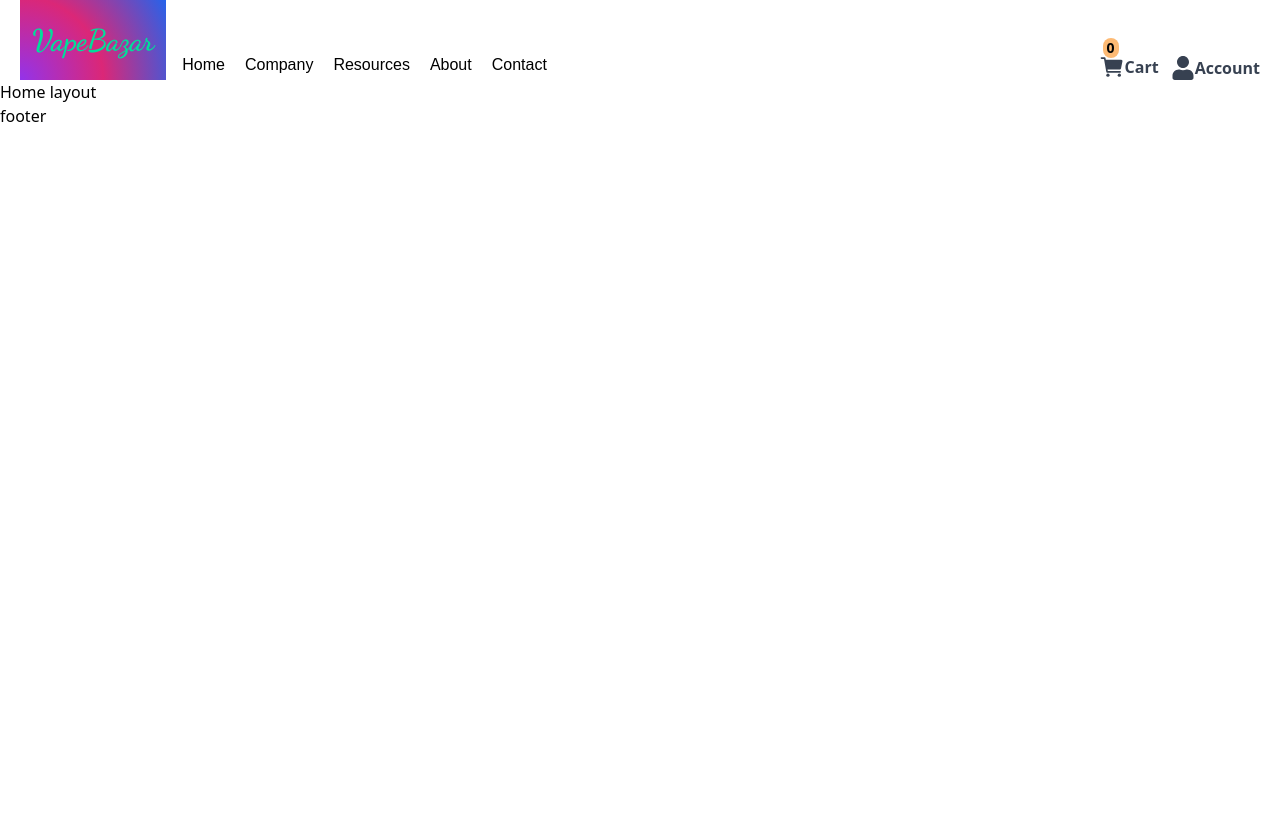
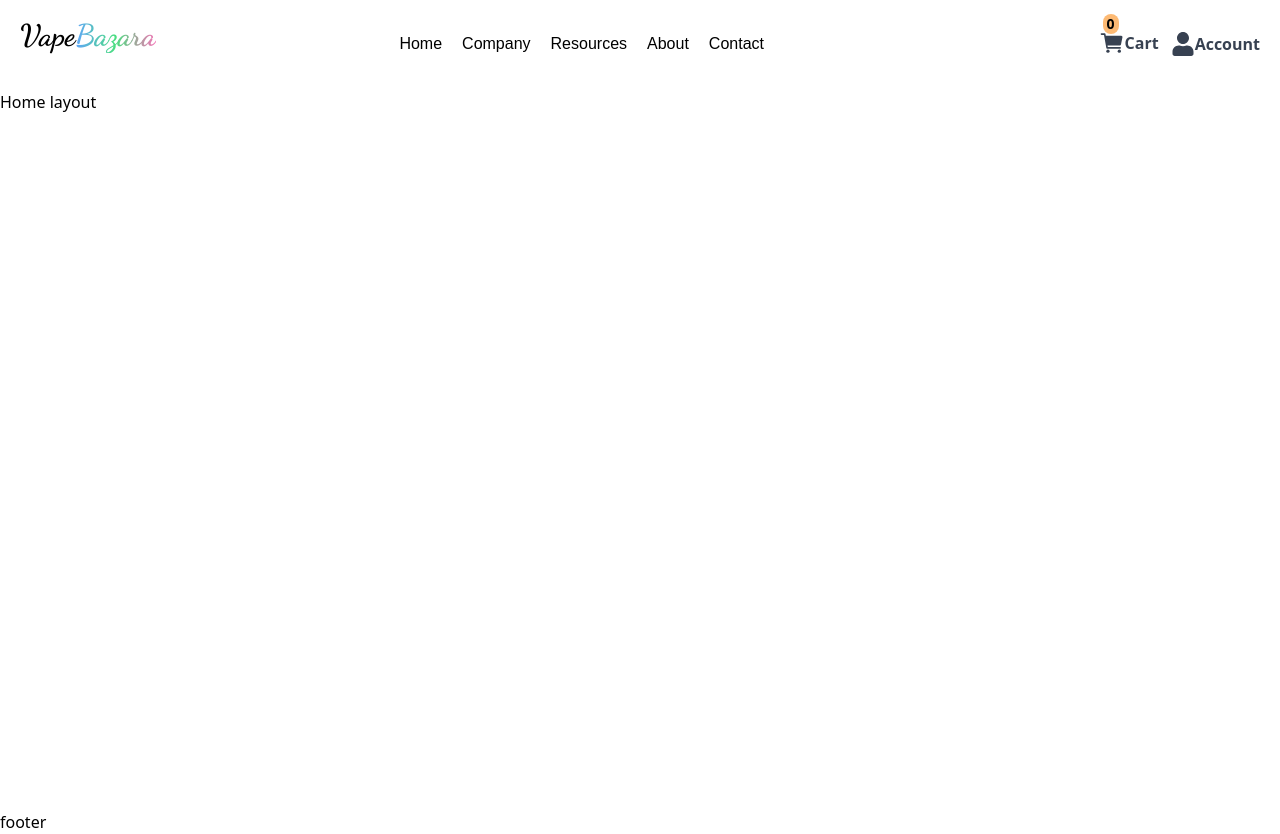
Before and after one commit to Mdsakib999/VapeBazar, a React (Vite) app: page / in a window 1280 px wide. Before the commit the page ends 800 px from the top, so only its background shows below. Built offline with nearby package versions, Linux system fonts and the light colour scheme.

Commit message:
navbar polish

```diff
--- a/src/components/layout/MainLayoutes.jsx
+++ b/src/components/layout/MainLayoutes.jsx
@@ -6,7 +6,9 @@ const MainLayoutes = () => {
     return (
         <div>
             <Navbar />
-            <Outlet />
+            <div className='min-h-[calc(100vh-80px)]'>
+                <Outlet />
+            </div>
             footer
         </div>
     );
--- a/src/components/ui/Navbar/Navbar.css
+++ b/src/components/ui/Navbar/Navbar.css
@@ -15,7 +15,7 @@
   display: block;
   content: "";
   width: inherit;
-  border-bottom: solid 3px black;
+  border-bottom: solid 2px black;
   transform: scaleX(0);
   transition: transform 250ms ease-in-out;
 }
--- a/src/components/ui/Navbar/Navbar.jsx
+++ b/src/components/ui/Navbar/Navbar.jsx
@@ -8,8 +8,6 @@ import { FaUser } from "react-icons/fa";
 
 const Navbar = () => {
     const [nav, setNav] = useState(false);
-
-    // Toggle function to handle the navbar's display
     const handleNav = () => {
         setNav(!nav);
     };
@@ -22,11 +20,12 @@ const Navbar = () => {
         { id: 5, text: 'Contact' },
     ];
     return (
-        <div className=' flex  justify-between  max-w-[1240px] mx-auto  px-5 md:px-0 py-11 md:py-0 text-black'>
+        <div className=' flex  justify-between items-center  max-w-[1240px] mx-auto  px-5 md:px-0 py-11 md:py-0 text-black'>
             {/* Logo */}
-            <div className='flex items-end  gap-4'>
+            <div className='flex  justify-between items-center md:h-[90px] w-[60%]'>
                 <div className='hidden md:block'>
-                    <h1 className=' font-Dancing  md:text-3xl text-xl  font-bold px-3 flex justify-center items-center text-[#00df9a] h-[60px] md:h-[80px] bg-black  bg-[radial-gradient(circle_at_bottom_left,_var(--tw-gradient-stops))] from-purple-600 via-pink-600 to-blue-600'>VapeBazar</h1>
+                    {/* <h1 className=' font-Dancing  md:text-3xl text-xl  font-bold px-3 flex justify-center items-center text-[#00df9a] h-[60px] md:h-[80px] bg-black  bg-[radial-gradient(circle_at_bottom_left,_var(--tw-gradient-stops))] from-purple-600 via-pink-600 to-blue-600'>VapeBazar</h1> */}
+                    <p className='-mt-5 text-3xl font-bold font-Dancing'>Vape<span className='font-bold bg-gradient-to-r from-blue-400 via-green-400 to-pink-400 bg-clip-text text-transparent text-gradient'>Bazara</span></p>
                 </div>
 
                 {/* Desktop Navigation */}
@@ -38,8 +37,6 @@ const Navbar = () => {
                         >
                             {item.text}
                         </li>
-
-
 
                     ))}
                 </ul>
@@ -67,7 +64,7 @@ const Navbar = () => {
                 }
             >
                 {/* Mobile Logo */}
-                <h1 className='w-full text-3xl font-bold font-Dancing text-[#00df9a] m-4'>VapeBazar</h1>
+                <p className=' ps-5 pt-2 text-3xl font-bold font-Dancing text-white'>Vape<span className='font-bold bg-gradient-to-r from-blue-400 via-green-400 to-pink-400 bg-clip-text text-transparent text-gradient'>Bazara</span></p>
 
                 {/* Mobile Navigation Items */}
                 {navItems.map(item => (
--- a/src/index.css
+++ b/src/index.css
@@ -2,3 +2,7 @@
 @tailwind base;
 @tailwind components;
 @tailwind utilities;
+
+.section-container {
+  @apply w-[95%] md:w-[90%] xl:w-[1200px] 2xl:w-[1320px] mx-auto;
+}
```
